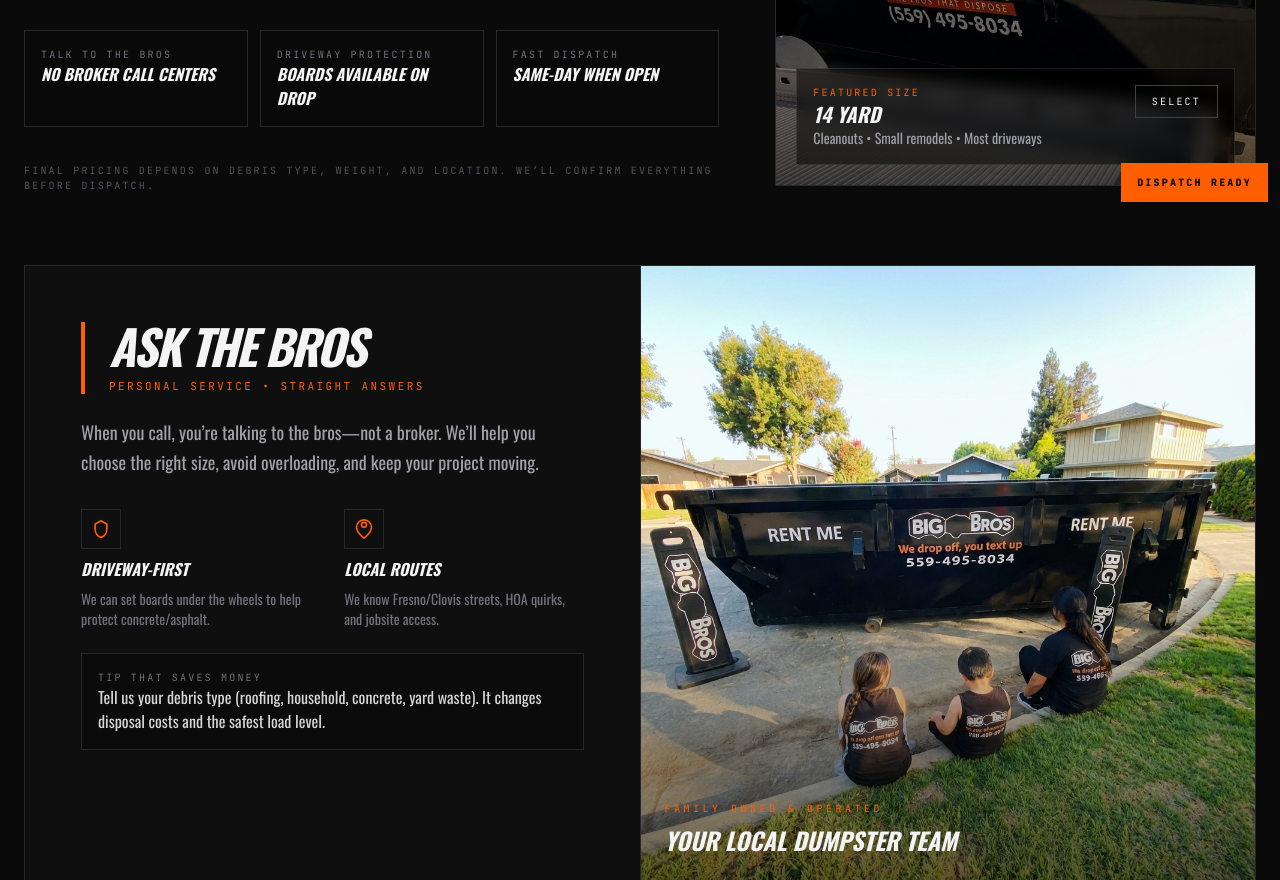
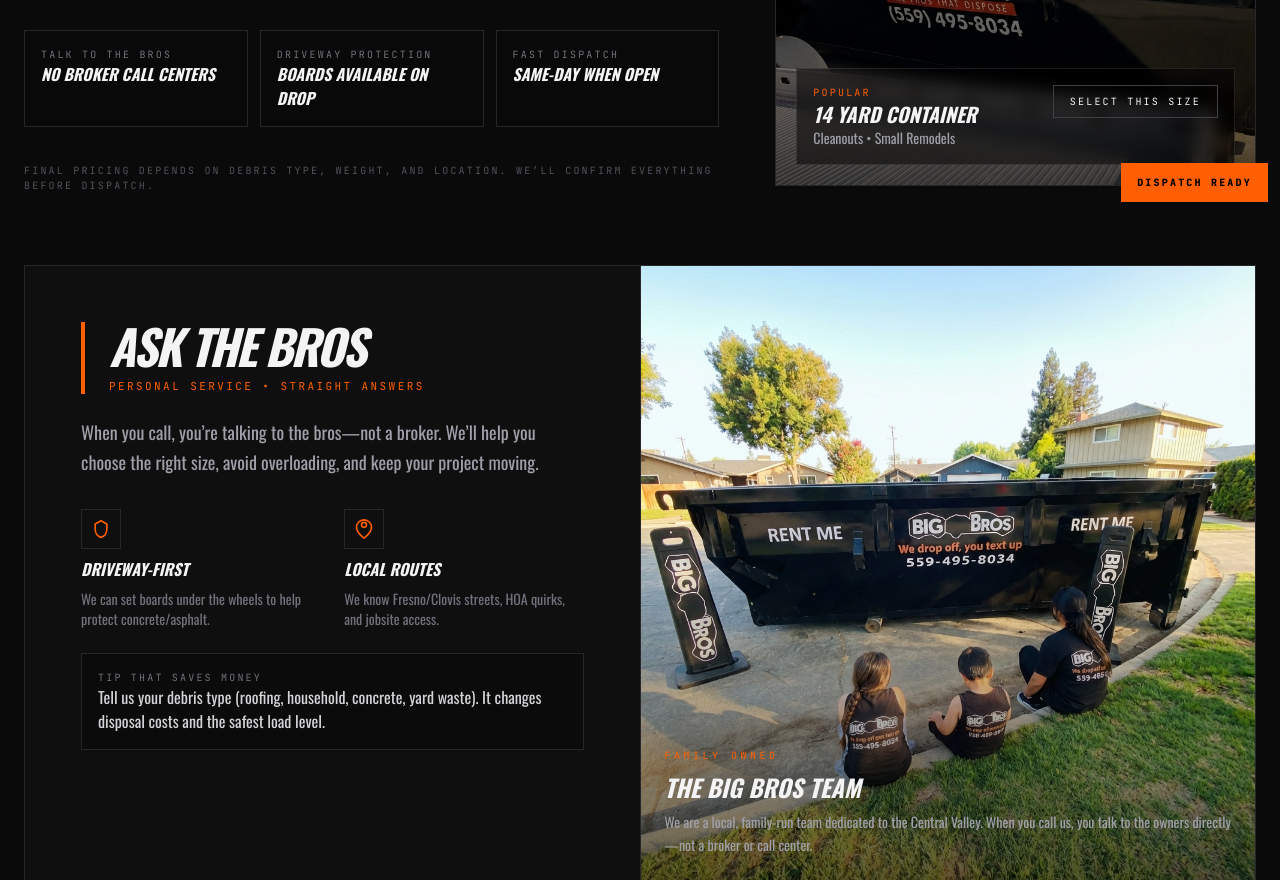
Before and after one commit to Lilbuff3/big-bros-dumpster, a plain HTML site: page index.html in a window 1280 px wide. Shown: the part 600-1480 px from the top of the page. Drawn offline with nearby package versions, Linux system fonts and the light colour scheme.

Commit message:
Update photo captions to use professional brand storytelling

```diff
--- a/index.html
+++ b/index.html
@@ -186,13 +186,14 @@
           <div class="absolute bottom-5 left-5 right-5 border border-white/10 bg-black/50 backdrop-blur-sm p-4">
             <div class="flex items-start justify-between gap-4">
               <div>
-                <div class="mono text-[10px] text-[var(--orange)] uppercase tracking-[0.22em]">Featured Size</div>
-                <div class="font-black uppercase italic text-xl">14 Yard</div>
-                <div class="text-zinc-400 text-sm">Cleanouts • Small remodels • Most driveways</div>
+                <div class="mono text-[10px] text-[var(--orange)] uppercase tracking-[0.22em]" data-i18n="hero.cardTag">
+                  Popular</div>
+                <div class="font-black uppercase italic text-xl" data-i18n="hero.cardTitle">14 Yard Container</div>
+                <div class="text-zinc-400 text-sm" data-i18n="hero.cardUse">Cleanouts • Small Remodels</div>
               </div>
               <button
                 class="border border-zinc-700 hover:border-[var(--orange)] px-4 py-2 mono text-[10px] uppercase tracking-[0.22em]"
-                id="select20" data-size="14">Select</button>
+                id="select20" data-size="14" data-i18n="hero.select">Select This Size</button>
             </div>
           </div>
         </div>
@@ -258,8 +259,13 @@
           class="w-full h-full object-cover" loading="lazy" />
         <div class="absolute inset-0 bg-gradient-to-t from-black/60 via-transparent to-transparent"></div>
         <div class="absolute bottom-6 left-6 right-6">
-          <div class="mono text-[10px] text-[var(--orange)] uppercase tracking-[0.35em]">Family Owned & Operated</div>
-          <div class="mt-2 text-xl sm:text-2xl font-black uppercase italic">Your Local Dumpster Team</div>
+          <div class="mono text-[10px] text-[var(--orange)] uppercase tracking-[0.35em]" data-i18n="about.photoKicker">
+            Family Owned</div>
+          <div class="mt-2 text-xl sm:text-2xl font-black uppercase italic" data-i18n="about.photoTitle">The Big Bros
+            Team</div>
+          <p class="mt-2 text-zinc-400 text-sm leading-relaxed" data-i18n="about.photoBody">We are a local, family-run
+            team dedicated to the Central Valley. When you call us, you talk to the owners directly—not a broker or call
+            center.</p>
         </div>
       </div>
     </section>
--- a/js/i18n.js
+++ b/js/i18n.js
@@ -25,12 +25,12 @@ const i18n = {
     "badges.speed": "Fast Dispatch",
     "badges.today": "Same-day when open",
     "hero.disclaimer": "Final pricing depends on debris type, weight, and location. We’ll confirm everything before dispatch.",
-    "hero.cardKicker": "Photo slots",
-    "hero.cardTitle": "Add your truck & dumpsters",
-    "hero.cardSub": "Replace with real jobsite photos for instant trust + higher calls.",
-    "hero.cardTag": "Featured",
-    "hero.cardUse": "Renovations • Cleanouts • Light demo",
-    "hero.select": "Select",
+    "hero.cardKicker": "In Stock Now",
+    "hero.cardTitle": "14 Yard Container",
+    "hero.cardSub": "Fits most driveways. Perfect for garage cleanouts and home projects.",
+    "hero.cardTag": "Popular",
+    "hero.cardUse": "Cleanouts • Small Remodels",
+    "hero.select": "Select This Size",
     "hero.ribbon": "Dispatch Ready",
     "about.title": "Ask the Bros",
     "about.kicker": "Personal service • Straight answers",
@@ -41,9 +41,9 @@ const i18n = {
     "about.card2Body": "We know Fresno/Clovis streets, HOA quirks, and jobsite access.",
     "about.tipKicker": "Tip that saves money",
     "about.tipBody": "Tell us your debris type (roofing, household, concrete, yard waste). It changes disposal costs and the safest load level.",
-    "about.photoKicker": "Replace this with",
-    "about.photoTitle": "A real family + truck photo",
-    "about.photoBody": "People buy trust. A clean daylight photo next to the trucks boosts calls and closes.",
+    "about.photoKicker": "Family Owned",
+    "about.photoTitle": "The Big Bros Team",
+    "about.photoBody": "We are a local, family-run team dedicated to the Central Valley. When you call us, you talk to the owners directly—not a broker or call center.",
     "sizes.title": "Dumpster Sizes",
     "sizes.kicker": "Choose a size, then request exact pricing",
     "sizes.avail": "Availability updates by phone/text",
@@ -172,12 +172,12 @@ const i18n = {
     "badges.speed": "Despacho rápido",
     "badges.today": "Mismo día si hay cupo",
     "hero.disclaimer": "El precio final depende del material, peso y ubicación. Confirmamos todo antes de entregar.",
-    "hero.cardKicker": "Espacios para fotos",
-    "hero.cardTitle": "Agrega fotos reales",
-    "hero.cardSub": "Fotos en trabajo real aumentan llamadas y confianza.",
-    "hero.cardTag": "Destacado",
-    "hero.cardUse": "Remodelación • Limpiezas • Demolición ligera",
-    "hero.select": "Elegir",
+    "hero.cardKicker": "Disponible Ahora",
+    "hero.cardTitle": "Contenedor de 14 Yardas",
+    "hero.cardSub": "Ideal para entradas de autos, limpieza de garajes y proyectos del hogar.",
+    "hero.cardTag": "Popular",
+    "hero.cardUse": "Limpiezas • Remodelación",
+    "hero.select": "Elegir este tamaño",
     "hero.ribbon": "Listos para despachar",
     "about.title": "Habla con los Bros",
     "about.kicker": "Servicio personal • Respuestas claras",
@@ -188,9 +188,9 @@ const i18n = {
     "about.card2Body": "Conocemos Fresno/Clovis, accesos y detalles de HOAs.",
     "about.tipKicker": "Tip para ahorrar",
     "about.tipBody": "Dinos qué material es (techo, casa, concreto, yard). Cambia el costo de descarga y cómo cargar.",
-    "about.photoKicker": "Cambia esto por",
-    "about.photoTitle": "Foto real de familia + camión",
-    "about.photoBody": "La confianza vende. Una buena foto en luz de día aumenta llamadas.",
+    "about.photoKicker": "Negocio Familiar",
+    "about.photoTitle": "El Equipo de Big Bros",
+    "about.photoBody": "Somos un equipo local y familiar dedicado al Valle Central. Al llamarnos, habla directamente con los dueños—sin intermediarios ni centros de llamadas.",
     "sizes.title": "Tamaños disponibles",
     "sizes.kicker": "Elige tamaño y pide precio exacto",
     "sizes.avail": "Disponibilidad por llamada/texto",
```
